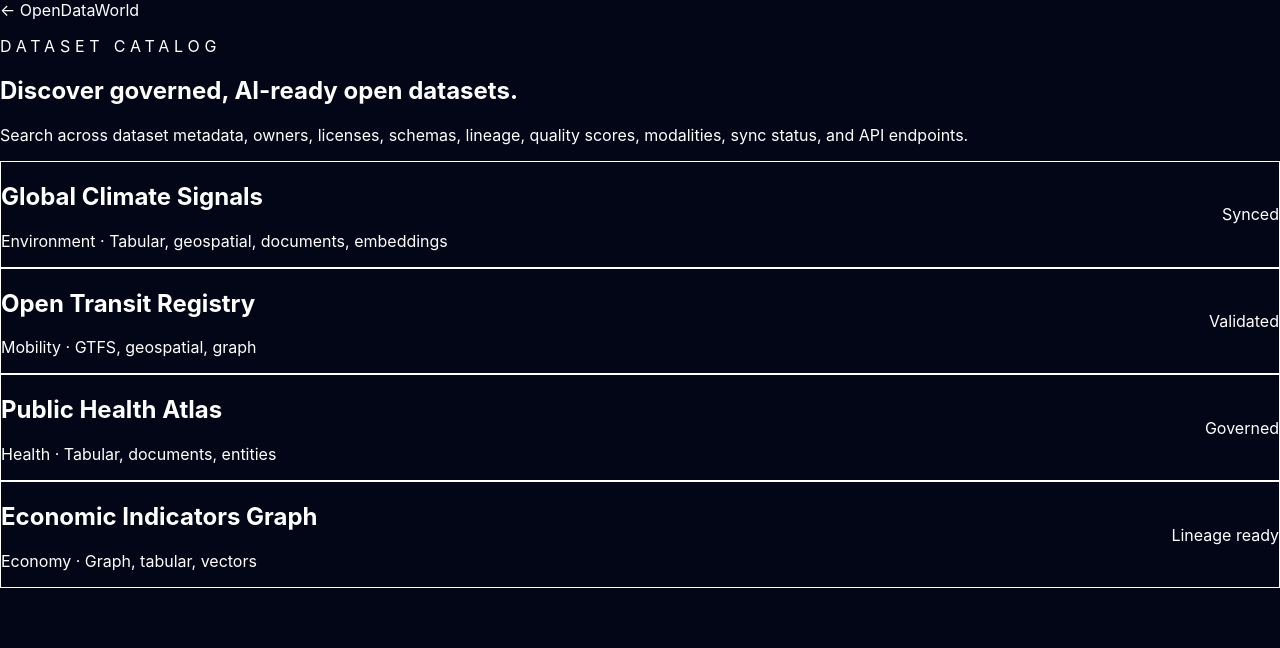
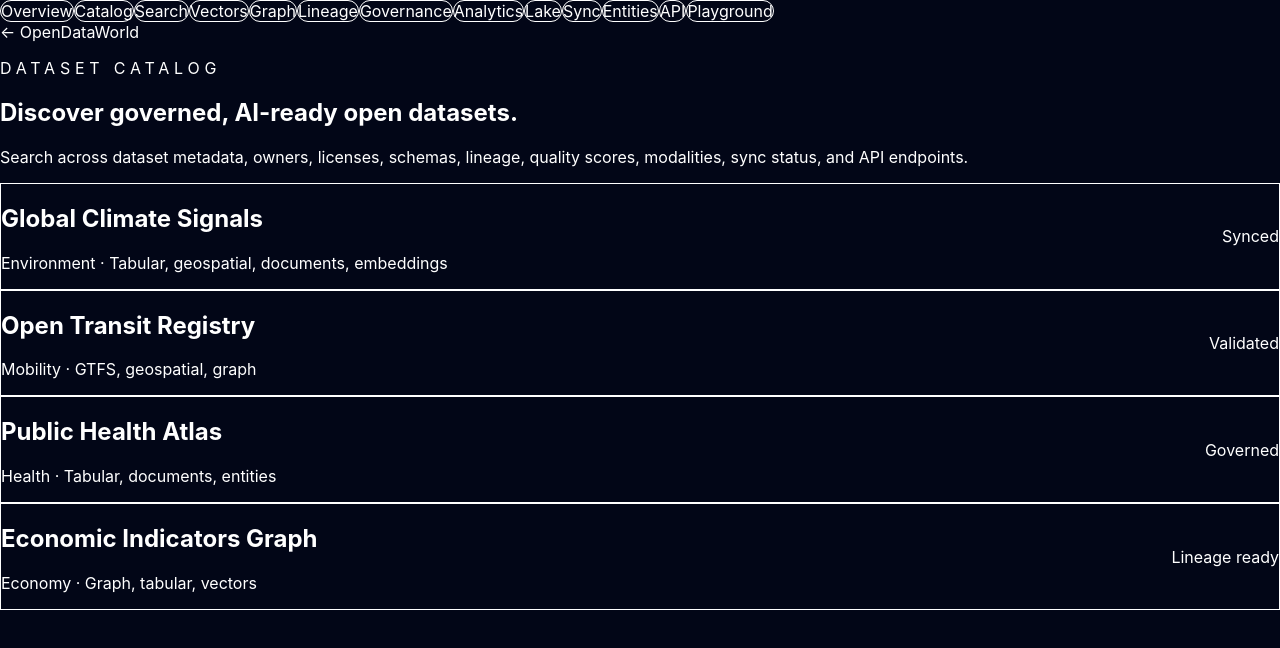
Before and after one commit to opensaaslabs/website, a Next.js app: page /opendataworld/catalog in a window 1280 px wide. Shown: the top 648 px of the page. Built offline with nearby package versions, Linux system fonts and the light colour scheme.

Commit message:
Add OpenDataWorld navigation to catalog page

```diff
--- a/app/opendataworld/catalog/page.tsx
+++ b/app/opendataworld/catalog/page.tsx
@@ -1,21 +1,24 @@
+import { OpenDataWorldNav } from '@/components/opendataworld-nav'
+
 const datasets = [
-  { name: 'Global Climate Signals', domain: 'Environment', status: 'Synced', modalities: 'Tabular, geospatial, documents, embeddings' },
-  { name: 'Open Transit Registry', domain: 'Mobility', status: 'Validated', modalities: 'GTFS, geospatial, graph' },
-  { name: 'Public Health Atlas', domain: 'Health', status: 'Governed', modalities: 'Tabular, documents, entities' },
-  { name: 'Economic Indicators Graph', domain: 'Economy', status: 'Lineage ready', modalities: 'Graph, tabular, vectors' },
+  { name: 'Global Climate Signals', domain: 'Environment', status: 'Synced', modalities: 'Tabular, geospatial, documents, embeddings', href: '/opendataworld/datasets/climate' },
+  { name: 'Open Transit Registry', domain: 'Mobility', status: 'Validated', modalities: 'GTFS, geospatial, graph', href: '/opendataworld/catalog' },
+  { name: 'Public Health Atlas', domain: 'Health', status: 'Governed', modalities: 'Tabular, documents, entities', href: '/opendataworld/catalog' },
+  { name: 'Economic Indicators Graph', domain: 'Economy', status: 'Lineage ready', modalities: 'Graph, tabular, vectors', href: '/opendataworld/catalog' },
 ]
 
 export default function CatalogPage() {
   return (
-    <main className="min-h-screen bg-slate-950 px-6 py-20 text-white sm:px-10 lg:px-16">
-      <section className="mx-auto max-w-7xl">
+    <main className="min-h-screen bg-slate-950 text-white">
+      <OpenDataWorldNav />
+      <section className="mx-auto max-w-7xl px-6 py-20 sm:px-10 lg:px-16">
         <a href="/opendataworld" className="text-sm font-semibold text-cyan-300">← OpenDataWorld</a>
         <p className="mt-10 text-sm font-semibold uppercase tracking-[0.3em] text-cyan-300">Dataset catalog</p>
         <h1 className="mt-5 max-w-4xl text-5xl font-black tracking-tight sm:text-7xl">Discover governed, AI-ready open datasets.</h1>
         <p className="mt-6 max-w-3xl text-lg leading-8 text-slate-300">Search across dataset metadata, owners, licenses, schemas, lineage, quality scores, modalities, sync status, and API endpoints.</p>
         <div className="mt-12 grid gap-5">
           {datasets.map((dataset) => (
-            <article key={dataset.name} className="rounded-3xl border border-white/10 bg-white/[0.04] p-6">
+            <a key={dataset.name} href={dataset.href} className="rounded-3xl border border-white/10 bg-white/[0.04] p-6 transition hover:-translate-y-1 hover:bg-white/[0.07]">
               <div className="flex flex-wrap items-center justify-between gap-4">
                 <div>
                   <h2 className="text-2xl font-bold">{dataset.name}</h2>
@@ -23,7 +26,7 @@ export default function CatalogPage() {
                 </div>
                 <span className="rounded-full bg-cyan-300/10 px-4 py-2 text-sm font-semibold text-cyan-200">{dataset.status}</span>
               </div>
-            </article>
+            </a>
           ))}
         </div>
       </section>
```
